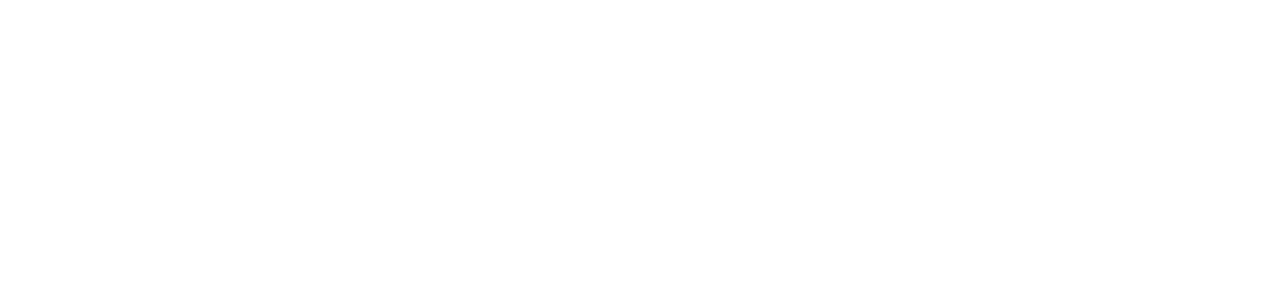
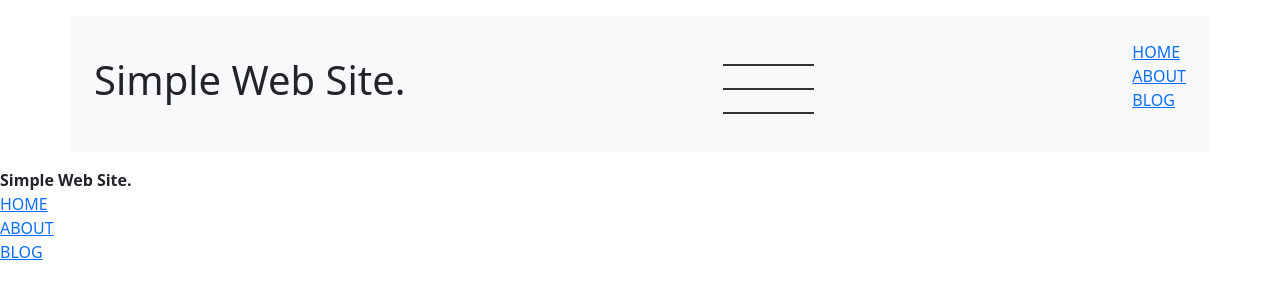
Before and after one commit to masayuki-abe/nuxtjs, a Nuxt app: page /about in a window 1280 px wide. Before the commit this address had no page. Shown: the top 300 px of the page. Built offline with nearby package versions, Linux system fonts and the light colour scheme.

Commit message:
いろいろ修正

```diff
--- a/components/atoms/Navi.vue
+++ b/components/atoms/Navi.vue
@@ -1,19 +1,31 @@
 <template>
+<nav v-if="Role == 'Gnavi'" class="gnavi">
 <ul class="list-unstyled">
 <li v-for='list in lists' :key='list.id' :class='list.dir'><NuxtLink :to='list.path'>{{list.name}}</NuxtLink></li>
 </ul>
+</nav>
+<nav v-else-if="Role == 'Fnavi'" class="fnavi">
+<ul class="list-unstyled">
+<li v-for='list in lists' :key='list.id' :class='list.dir'><NuxtLink :to='list.path'>{{list.name}}</NuxtLink></li>
+</ul>
+</nav>
 </template>
 
 <script>
 export default {
+  Role: 'Navi',
+  props:{
+    Role: String,
+  },
   data(){
+    let lists = [
+      {path: '/', dir: 'home', name: 'HOME'},
+      {path: '/about/', dir: 'about', name: 'ABOUT'},
+      {path: '/blog/', dir: 'blog', name: 'BLOG'},
+    ];
     return{
-      lists:[
-        {path: '/', dir: 'home', name: 'HOME'},
-        {path: '/about/', dir: 'about', name: 'ABOUT'},
-        {path: '/blog/', dir: 'blog', name: 'BLOG'},
-      ]
+      lists
     }
-  }
+  },
 }
 </script>
--- a/components/atoms/SiteName.vue
+++ b/components/atoms/SiteName.vue
@@ -1,11 +1,20 @@
 <template>
-<h{{tagNumber}}><span>{{Name}}</span></h{{tagNumber}}>
+<h1 v-if="htmlTag == 'h1'"><span>{{Name}}</span></h1>
+<h2 v-else-if="htmlTag == 'h2'"><span>{{Name}}</span></h2>
+<h3 v-else-if="htmlTag == 'h3'"><span>{{Name}}</span></h3>
+<h4 v-else-if="htmlTag == 'h4'"><span>{{Name}}</span></h4>
+<h5 v-else-if="htmlTag == 'h5'"><span>{{Name}}</span></h5>
+<h6 v-else-if="htmlTag == 'h6'"><span>{{Name}}</span></h6>
+<dt v-else-if="htmlTag == 'dt'"><span>{{Name}}</span></dt>
+<span v-else>{{Name}}</span>
 </template>
 
 <script>
 export default{
-  tagNumber: 'SiteName',
-  props:['Htag'],
+  htmlTag: 'SiteName',
+  props:{
+    htmlTag: String,
+  },
   data(){
     return{
       Name:'Simple Web Site.',
--- a/components/organisms/Footer.vue
+++ b/components/organisms/Footer.vue
@@ -1,10 +1,8 @@
 <template>
 <footer>
 <dl>
-<dt><SiteName /></dt>
-<dd><nav class="fnavi">
-<Navi />
-</nav></dd>
+<SiteName htmlTag="dt" />
+<dd><Navi Role="Fnavi" /></dd>
 </dl>
 </footer>
 </template>
--- a/components/organisms/Header.vue
+++ b/components/organisms/Header.vue
@@ -1,10 +1,8 @@
 <template>
 <header id="header" class="py-3"><div class="container d-flex justify-content-between align-items-center bg-light p-4">
-<SiteName Htag="1" />
+<SiteName htmlTag="h1" />
 <BtnMenu />
-<nav class="gnavi">
-<Navi />
-</nav>
+<Navi Role="Gnavi" />
 </div></header><!--/header-->
 </template>
 
```
